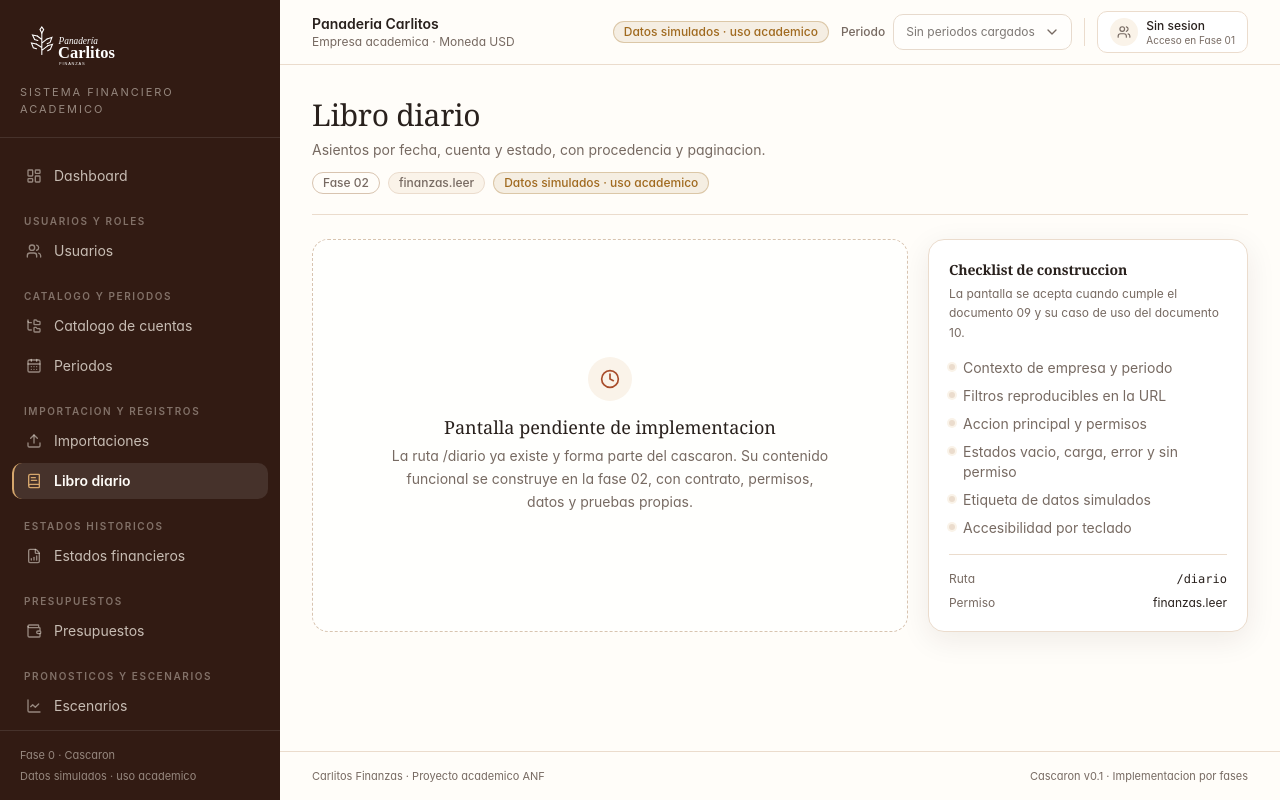
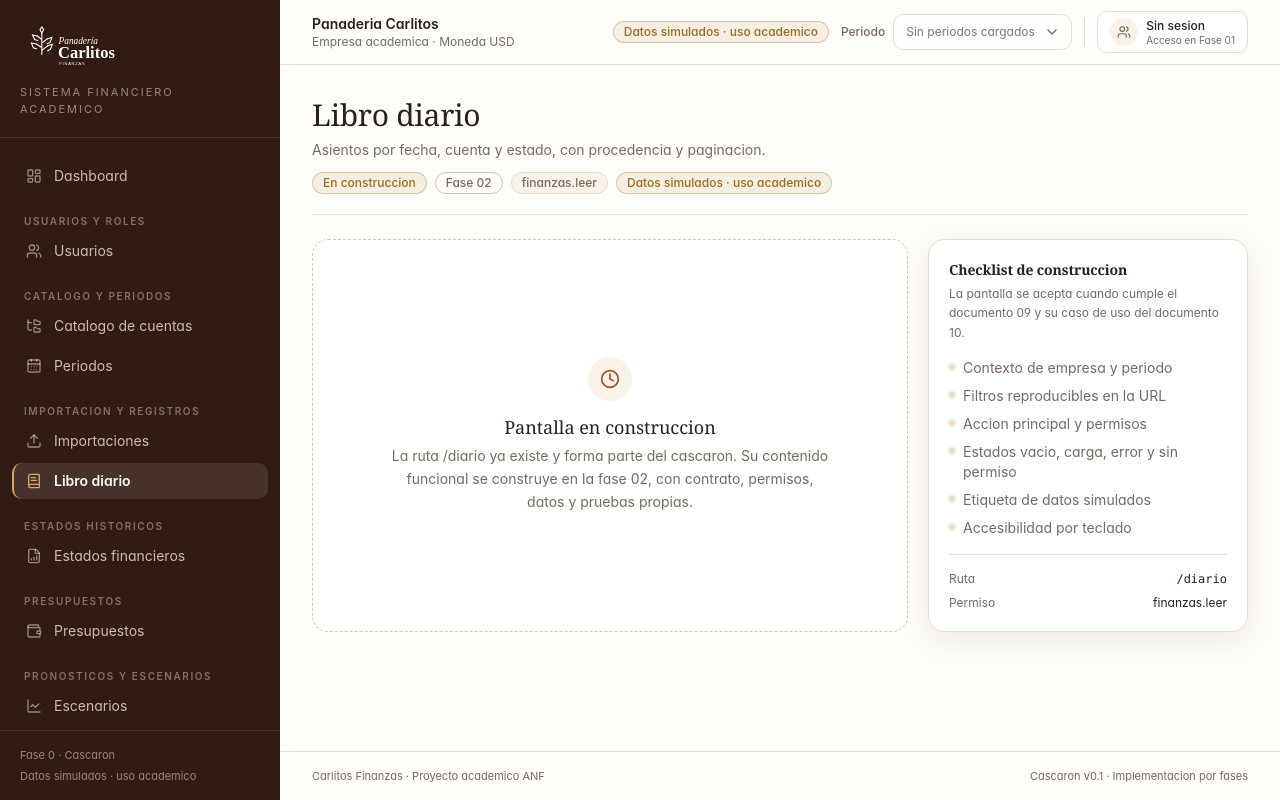
Before and after one commit to Ale81194/ANF115-proyecto, a Next.js app: page /diario in a window 1280 px wide. Built offline with nearby package versions, Linux system fonts and the light colour scheme.

Commit message:
feat: mark skeleton pages as under construction

```diff
--- a/src/app/(privado)/dashboard/page.tsx
+++ b/src/app/(privado)/dashboard/page.tsx
@@ -82,6 +82,7 @@ export default function DashboardPage() {
         descripcion="Contexto de la empresa, origen de datos y estado de la implementacion. Las cifras aparecen cuando existan asientos contabilizados."
         contexto={
           <>
+            <Badge variant="warning">En construccion</Badge>
             <Badge variant="outline">Fase 01 &middot; base</Badge>
             <SourceBadge />
             <Badge variant="neutral">Corte: sin seleccionar</Badge>
--- a/src/app/(publico)/login/page.tsx
+++ b/src/app/(publico)/login/page.tsx
@@ -22,8 +22,8 @@ export default function LoginPage() {
           role="status"
           className="rounded-input border border-advertencia/30 bg-advertencia/10 px-4 py-3 text-xs leading-relaxed text-advertencia"
         >
-          <span className="font-semibold">Cascaron:</span> este formulario es
-          visual y no autentica todavia. No ingreses credenciales reales.
+          <span className="font-semibold">En construccion:</span> este formulario
+          es visual y no autentica todavia. No ingreses credenciales reales.
         </div>
 
         <FormField
--- a/src/components/molecules/module-placeholder.tsx
+++ b/src/components/molecules/module-placeholder.tsx
@@ -29,6 +29,7 @@ export function ModulePlaceholder({
         descripcion={pantalla.descripcion}
         contexto={
           <>
+            <Badge variant="warning">En construccion</Badge>
             <Badge variant="outline">Fase {pantalla.fase}</Badge>
             <Badge variant="neutral">{pantalla.acceso}</Badge>
             {pantalla.notaFase ? (
@@ -42,7 +43,7 @@ export function ModulePlaceholder({
       <div className="grid gap-5 lg:grid-cols-[minmax(0,1fr)_320px]">
         <EmptyState
           icono={Clock}
-          titulo="Pantalla pendiente de implementacion"
+          titulo="Pantalla en construccion"
           descripcion={`La ruta ${pantalla.ruta} ya existe y forma parte del cascaron. Su contenido funcional se construye en la fase ${pantalla.fase}, con contrato, permisos, datos y pruebas propias.`}
         />
 
```
